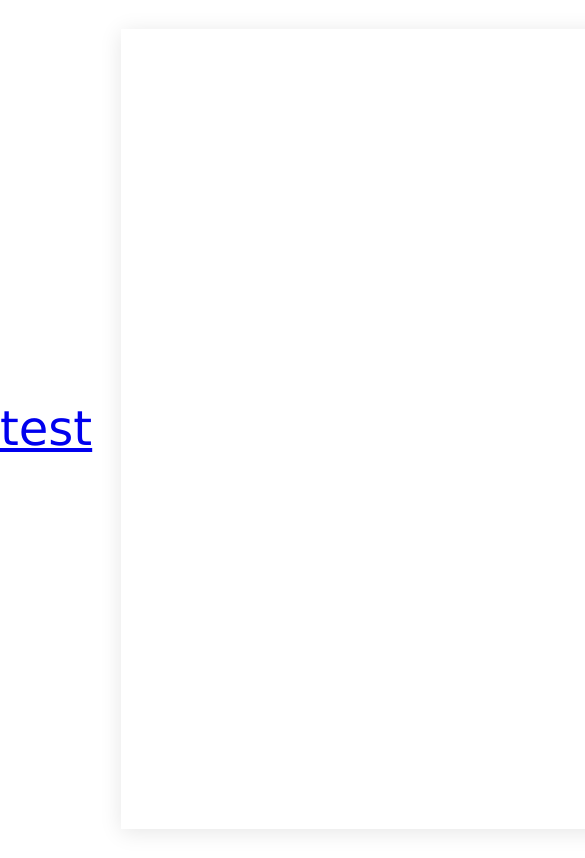
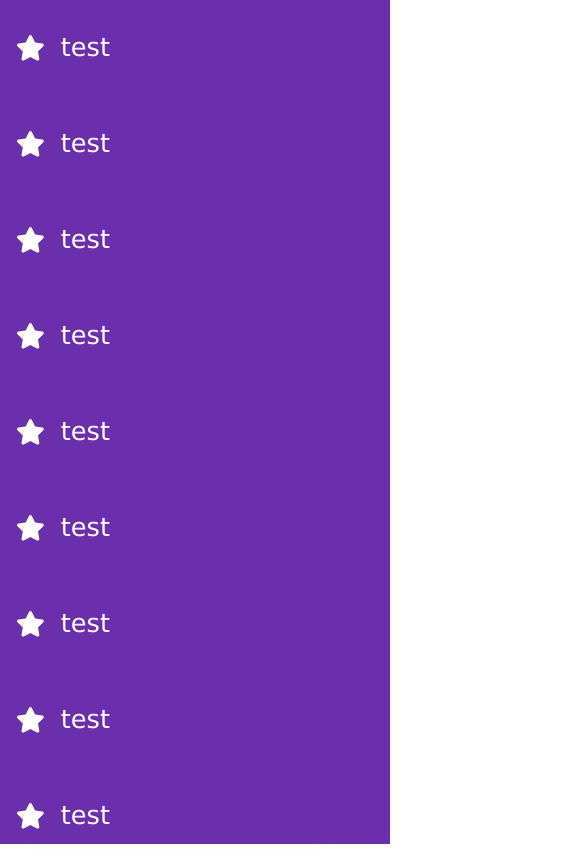
Before and after one commit to lynea/fe-onboarding, a Next.js app: page /onboarding in a window 390 px wide. Shown: the top 858 px of the page, 585 px wide, since content can reach past the window. Built offline with nearby package versions, Linux system fonts and the light colour scheme.

Commit message:
style: make sidemenu full screen on mobile and scroll when overflowed

```diff
--- a/components/SidePanel/SidePanel.component.tsx
+++ b/components/SidePanel/SidePanel.component.tsx
@@ -1,10 +1,10 @@
 import React, { FunctionComponent } from 'react';
-import { StyledSidepanel } from './SidePanel.styles';
-import { MenuItemProps } from './sub-components/MenuItem';
+import { StyledSidepanel, StyledInnerContainer } from './SidePanel.styles';
+import { MenuItemProps, IMenuItem } from './sub-components/MenuItem';
 import MenuItem from './sub-components/MenuItem';
 
 export interface SidePanelProps {
-    menuItems: MenuItemProps[];
+    menuItems: IMenuItem[];
     onMenuItemClicked: () => void;
 }
 
@@ -13,14 +13,17 @@ const SidePanel: FunctionComponent<SidePanelProps> = (menuItems, onMenuItemClick
 
     return (
         <StyledSidepanel>
+            <StyledInnerContainer>
                 {menuItems.menuItems.map((menuItem: MenuItemProps, index) => (
                     <MenuItem
+                        onItemClick={onMenuItemClicked}
                         key={menuItem.text + index}
                         href={menuItem.href}
                         target={menuItem.target}
                         text={menuItem.text}
                     ></MenuItem>
                 ))}
+            </StyledInnerContainer>
         </StyledSidepanel>
     );
 };
--- a/components/SidePanel/SidePanel.styles.tsx
+++ b/components/SidePanel/SidePanel.styles.tsx
@@ -2,6 +2,14 @@ import styled from 'styled-components';
 
 export const StyledSidepanel = styled.aside`
     width: 100%;
-    height: 100%;
-    color: purple;
+    min-height: 100%;
+    background-color: ${(props) => props.theme.colors.main.purple[300]};
 `;
+export const StyledInnerContainer = styled.aside`
+    max-height: 99vh;
+    width: 100%;
+    overflow-y: scroll;
+    ::-webkit-scrollbar {
+        width: 0px;
+    }
+`;
--- a/components/SidePanel/sub-components/MenuItem/MenuItem.component.tsx
+++ b/components/SidePanel/sub-components/MenuItem/MenuItem.component.tsx
@@ -1,14 +1,24 @@
-import React, { FunctionComponent } from 'react';
+import React, { useState, FunctionComponent } from 'react';
 import { StyledMenuItem } from './MenuItem.styles';
 import { MenuItemProps } from './types';
+import { faStar } from '@fortawesome/free-solid-svg-icons';
+import { FontAwesomeIcon } from '@fortawesome/react-fontawesome';
+import Link from 'next/link';
+//TODO:make it accept a custom icon
+const MenuItem: FunctionComponent<MenuItemProps> = ({ children, href, text, iconName, onItemClick }) => {
+    const [active, setActive] = useState(false);
 
-const MenuItem: FunctionComponent<MenuItemProps> = ({ children, href, target, text }) => (
-    <StyledMenuItem>
-        <a href={href} target={target}>
-            {text}
-        </a>
-        {children}
-    </StyledMenuItem>
-);
+    const handleClick = (e: any) => {
+        e.preventDefault();
+        onItemClick();
+        setActive(true);
+    };
 
+    return (
+        <StyledMenuItem className={active ? 'active' : ''} onClick={handleClick}>
+            <FontAwesomeIcon icon={faStar}></FontAwesomeIcon>
+            <Link href={href}>{text}</Link>
+        </StyledMenuItem>
+    );
+};
 export default MenuItem;
--- a/components/SidePanel/sub-components/MenuItem/MenuItem.styles.tsx
+++ b/components/SidePanel/sub-components/MenuItem/MenuItem.styles.tsx
@@ -1,6 +1,32 @@
 import styled from 'styled-components';
+import mediaQueries from '../../../../utils/media-queries';
 
-export const StyledMenuItem = styled.div`
-    font-size: 3rem;
+interface StyledMenuItemProps {
+    className: string;
+}
+
+export const StyledMenuItem = styled.div<StyledMenuItemProps>`
     color: white;
+    height: 6rem;
+    width: 100%;
+    font-size: 1.6rem;
+    display: flex;
+    align-items: center;
+    padding: 1rem;
+    box-sizing: border-box;
+
+    a {
+        color: white;
+        text-decoration: none;
+        margin-left: 1rem;
+    }
+
+    &.active {
+        //TODO swap for color variable
+        background-color: purple;
+    }
+
+    ${mediaQueries('sm')`
+        font-size: 1.8rem;
+    `};
 `;
--- a/layout/MainLayout.styles.tsx
+++ b/layout/MainLayout.styles.tsx
@@ -8,7 +8,6 @@ export const StyledMainContainer = styled.div`
 
 export const StyledFullWidthContainer = styled.div`
     display: flex;
-
     justify-content: space-around;
     padding: clamp(1rem, 5vw, 3rem) clamp(1.8rem, 9vw, 20rem);
     min-height: 100vh;
@@ -17,12 +16,29 @@ export const StyledFullWidthContainer = styled.div`
 `;
 
 export const StyledSidePanelContainer = styled.aside`
-    flex: 0;
-    @media only screen and (min-width: 600px) {
-        height: 100vh;
+    position: fixed;
+    z-index: 3;
+    top: 0;
+    left: 0;
+    min-height: 100vh;
+    width: 100%;
+    background-color: ${(props) => props.theme.colors.main.purple[300]};
+
+    ${mediaQueries('sm')`
+        flex: 3;
+    `};
+
+    ${mediaQueries('md')`
+        position: initial;
+    `};
+    ${mediaQueries('lg')`
+        position: initial;
+        flex: 2;
+    `};
+
+    ${mediaQueries('xl')`
         flex: 1;
-        background: red;
-    } ;
+    `};
 `;
 export const ButtonContainer = styled.div`
     display: flex;
@@ -94,7 +110,7 @@ export const Row = styled.div`
 export const StyledContentContainer = styled.section`
     flex: 1;
     padding: clamp(1.8rem, 2.5vw, 2.8rem);
-    @media only screen and (min-width: 600px) {
-        flex: 4;
-    } ;
+    ${mediaQueries('sm')`
+        flex:4;
+    `};
 `;
--- a/layout/MainLayout.tsx
+++ b/layout/MainLayout.tsx
@@ -2,7 +2,83 @@ import React, { FunctionComponent } from 'react';
 import { StyledMainContainer, StyledContentContainer, StyledSidePanelContainer } from './MainLayout.styles';
 import SidePanel from '../components/SidePanel';
 
-const SideBarDto = [
+//TODO add to mocks file
+const menuItems = [
+    {
+        href: './test',
+        text: 'test',
+        target: '_blank',
+    },
+    {
+        href: './test',
+        text: 'test',
+        target: '_blank',
+    },
+    {
+        href: './test',
+        text: 'test',
+        target: '_blank',
+    },
+    {
+        href: './test',
+        text: 'test',
+        target: '_blank',
+    },
+    {
+        href: './test',
+        text: 'test',
+        target: '_blank',
+    },
+    {
+        href: './test',
+        text: 'test',
+        target: '_blank',
+    },
+    {
+        href: './test',
+        text: 'test',
+        target: '_blank',
+    },
+    {
+        href: './test',
+        text: 'test',
+        target: '_blank',
+    },
+    {
+        href: './test',
+        text: 'test',
+        target: '_blank',
+    },
+    {
+        href: './test',
+        text: 'test',
+        target: '_blank',
+    },
+    {
+        href: './test',
+        text: 'test',
+        target: '_blank',
+    },
+    {
+        href: './test',
+        text: 'test',
+        target: '_blank',
+    },
+    {
+        href: './test',
+        text: 'test',
+        target: '_blank',
+    },
+    {
+        href: './test',
+        text: 'test',
+        target: '_blank',
+    },
+    {
+        href: './test',
+        text: 'test',
+        target: '_blank',
+    },
     {
         href: './test',
         text: 'test',
@@ -14,7 +90,7 @@ const MainLayout: FunctionComponent = ({ children }) => (
     <>
         <StyledMainContainer>
             <StyledSidePanelContainer>
-                <SidePanel onMenuItemClicked={() => console.log('test')} menuItems={SideBarDto}></SidePanel>
+                <SidePanel onMenuItemClicked={() => console.log('test')} menuItems={menuItems}></SidePanel>
             </StyledSidePanelContainer>
             <StyledContentContainer>{children}</StyledContentContainer>
         </StyledMainContainer>
--- a/pages/onboarding.tsx
+++ b/pages/onboarding.tsx
@@ -5,7 +5,7 @@ import Elevation from '../components/Elevation';
 
 const StyledElevation = styled(Elevation)`
     height: 50rem;
-    width: 80rem;
+    width: 90%;
     background: white;
 `;
 
```
Also changed, not shown: components/SidePanel/sub-components/MenuItem/types.ts (+6 -1 lines). Lines whose indentation alone changed are shown as unchanged.
